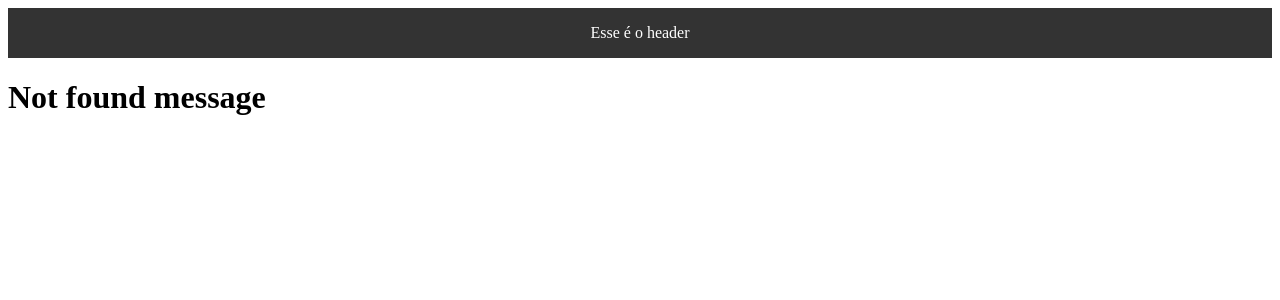
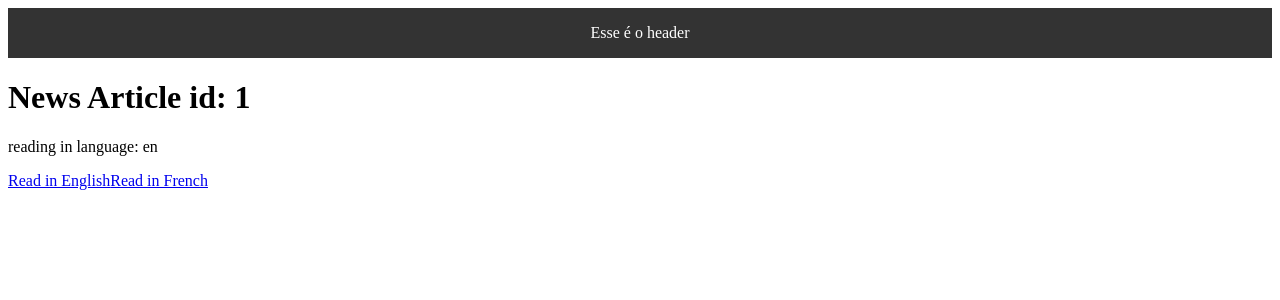
Before and after one commit to matheustakasaki/nextjs-codevolution, a Next.js app: page /articles/1 in a window 1280 px wide. Before the commit this address had no page. Shown: the top 300 px of the page. Built offline with nearby package versions, Linux system fonts and the light colour scheme.

Commit message:
Params and searchParams and how they behave in Server and client components

```diff
--- /dev/null
+++ b/src/app/articles/[articleId]/page.tsx
@@ -0,0 +1,22 @@
+import Link from 'next/link';
+
+export default async function NewsArticle({ params, searchParams }: {
+    params: Promise<{ articleId: string }>,
+    searchParams: Promise<{ lang?: "en" | "fr" }>
+}) {
+    const { articleId } = await params;
+    const { lang = "en" } = await searchParams;
+
+
+    return (
+        <>
+            <h1>News Article id: {articleId}</h1>
+            <p>reading in language: {lang}</p>
+
+            <div>
+                <Link href={`/articles/${articleId}?lang=en`}>Read in English</Link>
+                <Link href={`/articles/${articleId}?lang=fr`}>Read in French</Link>
+            </div>
+        </>
+    )
+}
--- a/src/app/page.tsx
+++ b/src/app/page.tsx
@@ -9,6 +9,10 @@ export default function Home() {
             <h1>Welcome</h1>
             <Link href="/about">Go to About Page</Link>
             <Link href="/products">Go to Products Page</Link>
+
+            {/* params and searchParams concept in Next.js */}
+            <Link href="/articles/news-123?lang=en">Read in English</Link>
+            <Link href="/articles/news-123?lang=fr">Read in French</Link>
         </>
     )
 }
```
Also changed, not shown: src/app/articles/[articleId]/page-with-client-component.tsx (added, +23 -0 lines).
